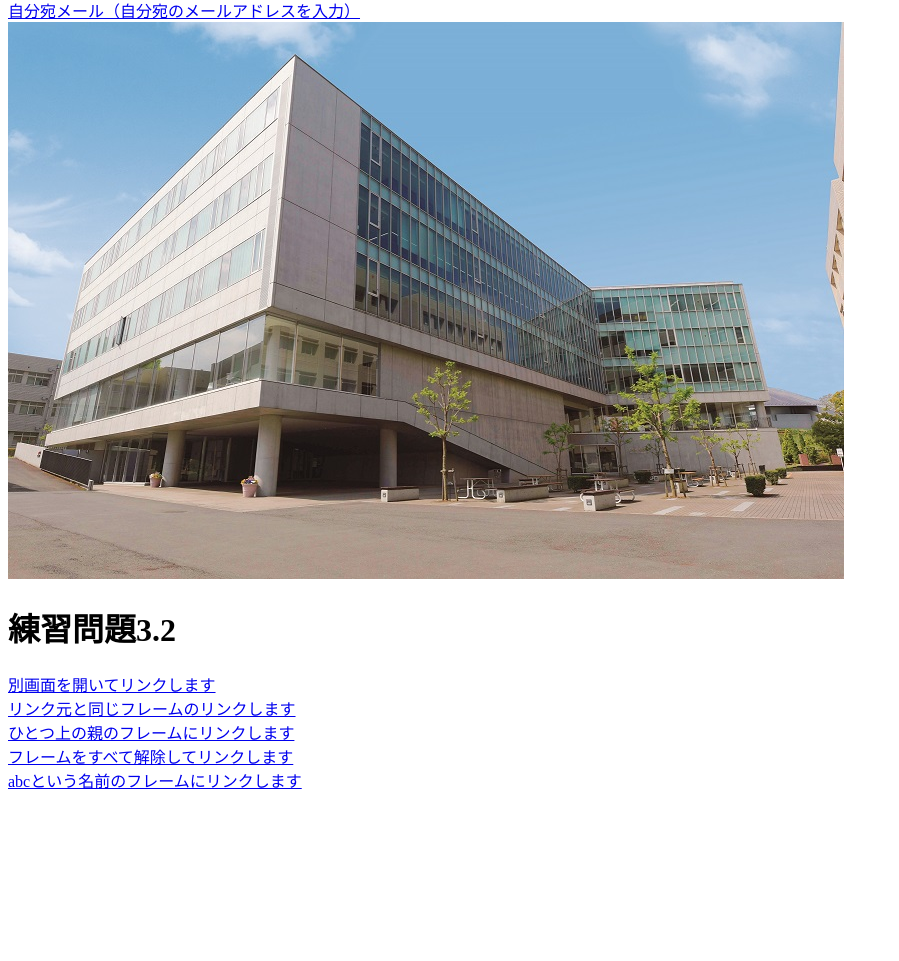
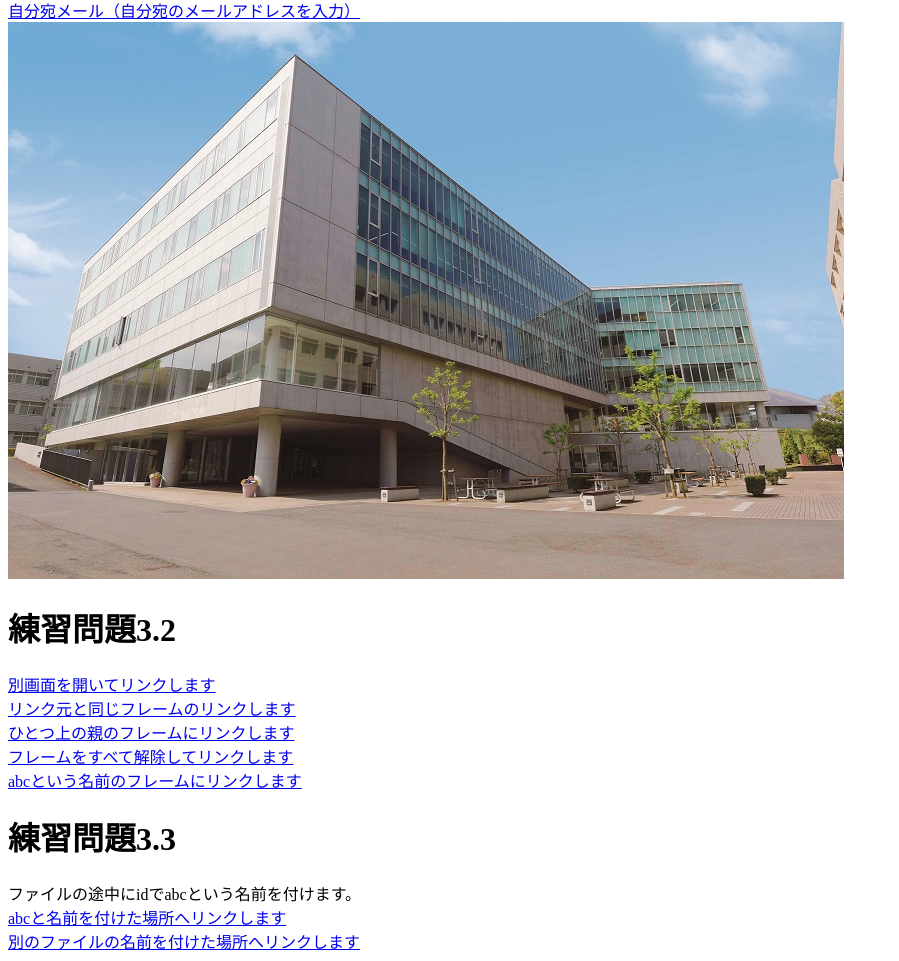
Before and after one commit to sakuratanaka/web2024, a plain HTML site: page index.html in a window 1280 px wide. Shown: the part 2335-3296 px from the top of the page, without its empty margins (0-899 px from the left). Before the commit the page ends 3135 px from the top, so only its background shows below. Drawn offline with Linux system fonts and the light colour scheme.

Commit message:
Update index.html

```diff
--- a/index.html
+++ b/index.html
@@ -187,5 +187,11 @@
  <a href="a.html" target="_parent">ひとつ上の親のフレームにリンクします</a><br>
  <a href="a.html" target="_top">フレームをすべて解除してリンクします</a><br>
   <a href="a.html" target="abc">abcという名前のフレームにリンクします</a><br>
+
+ <h1>練習問題3.3</h1>
+ ファイルの途中にidでabcという名前を付けます。<br>
+ <a href="#abc">abcと名前を付けた場所へリンクします</a><br>
+  <a href="a.html#def">別のファイルの名前を付けた場所へリンクします</a>
+
 </body>
 </html>
```
